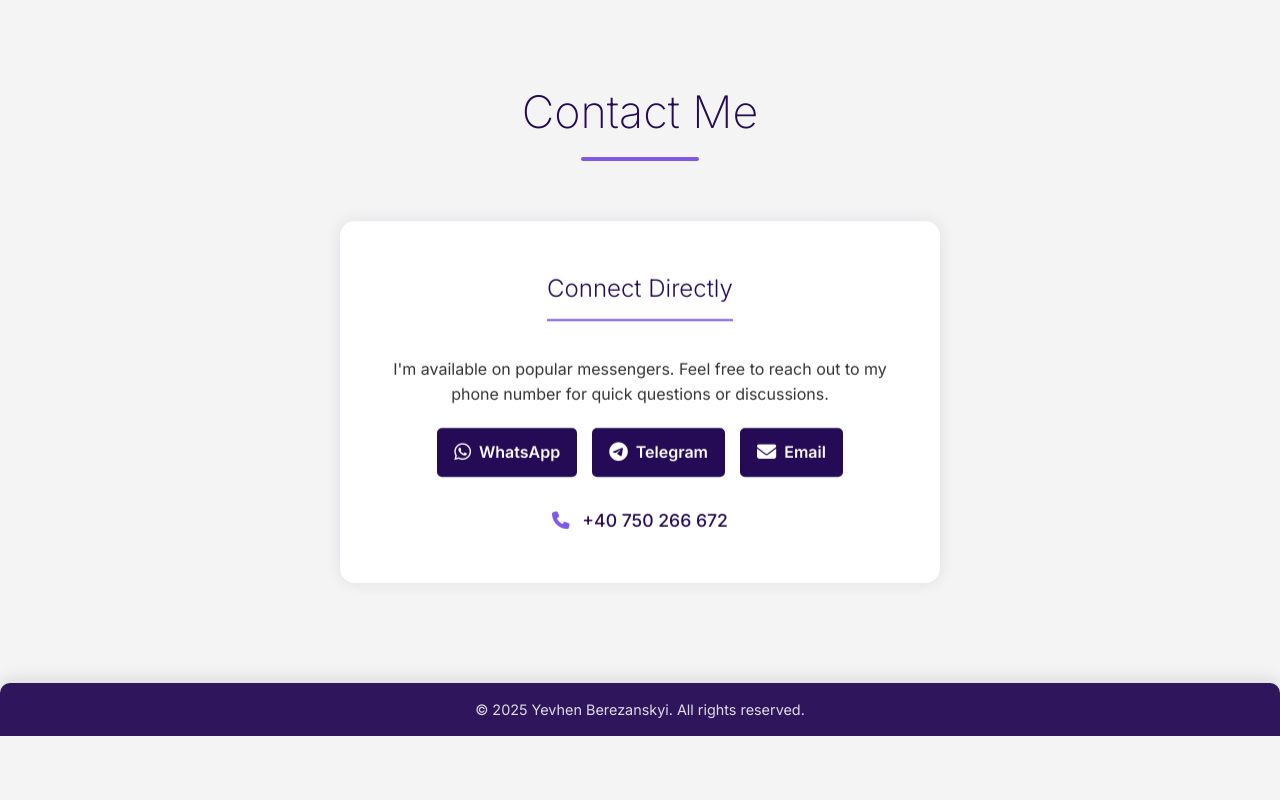
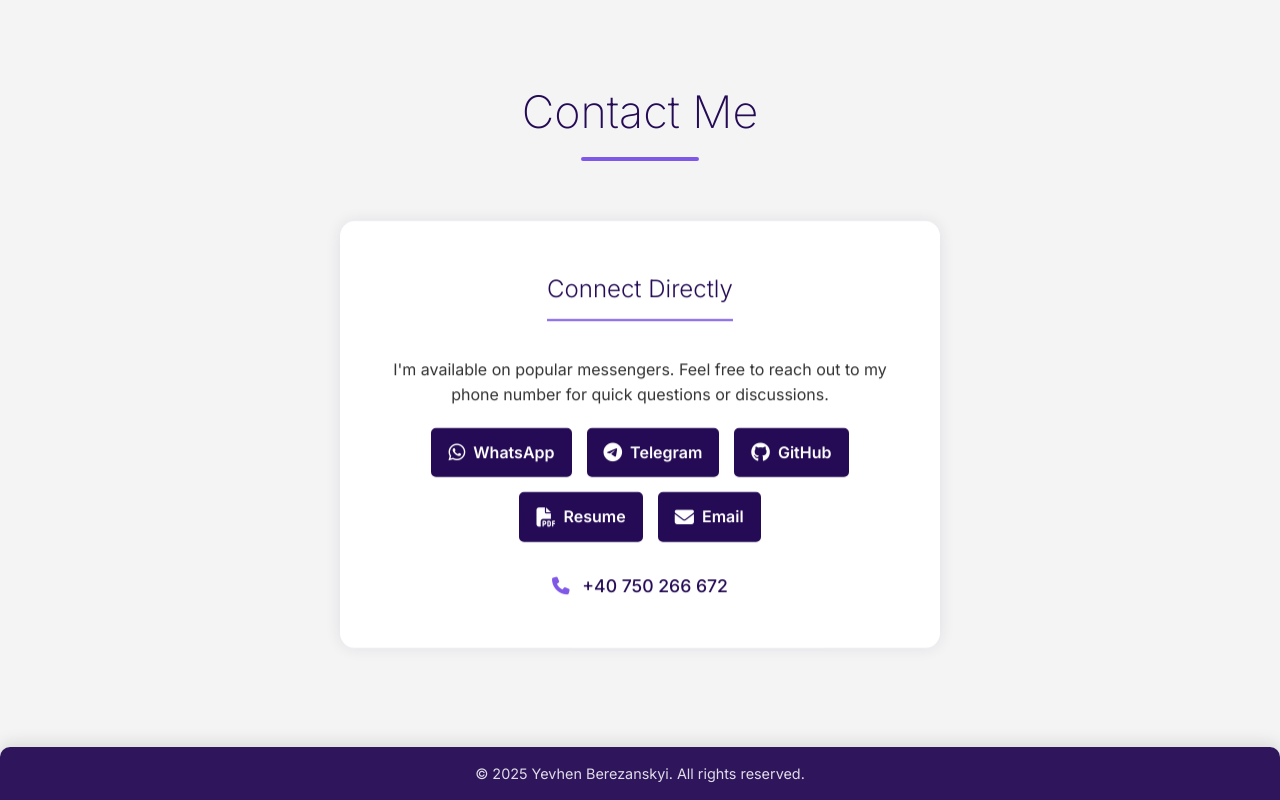
Before and after one commit to Br1zz1713/my-portfolio, a plain HTML site: page index.html in a window 1280 px wide. Shown: the part 4403-5203 px from the top of the page. Before the commit the page ends 5139 px from the top, so only its background shows below. Drawn offline with Linux system fonts and the light colour scheme.

Commit message:
Add GitHub and Resume links to Contact section

```diff
--- a/index.html
+++ b/index.html
@@ -227,6 +227,12 @@
                     <a href="https://t.me/eugene_br1zz" target="_blank" class="messenger-link telegram">
                         <i class="fab fa-telegram-plane"></i> Telegram
                     </a>
+                    <a href="https://github.com/Br1zz1713" target="_blank" class="messenger-link github">
+                        <i class="fab fa-github"></i> GitHub
+                    </a>
+                    <a href="https://drive.google.com/file/d/1_OzIRWI05uj8SSSrM4GLK2MOdL9V3y5q/view?usp=drive_link" target="_blank" class="messenger-link resume">
+                        <i class="fas fa-file-pdf"></i> Resume
+                    </a>
                     <a href="https://mail.google.com/mail/?view=cm&fs=1&to=berezanskyi09@gmail.com" target="_blank"
                         class="messenger-link email">
                         <i class="fas fa-envelope"></i> Email
```
